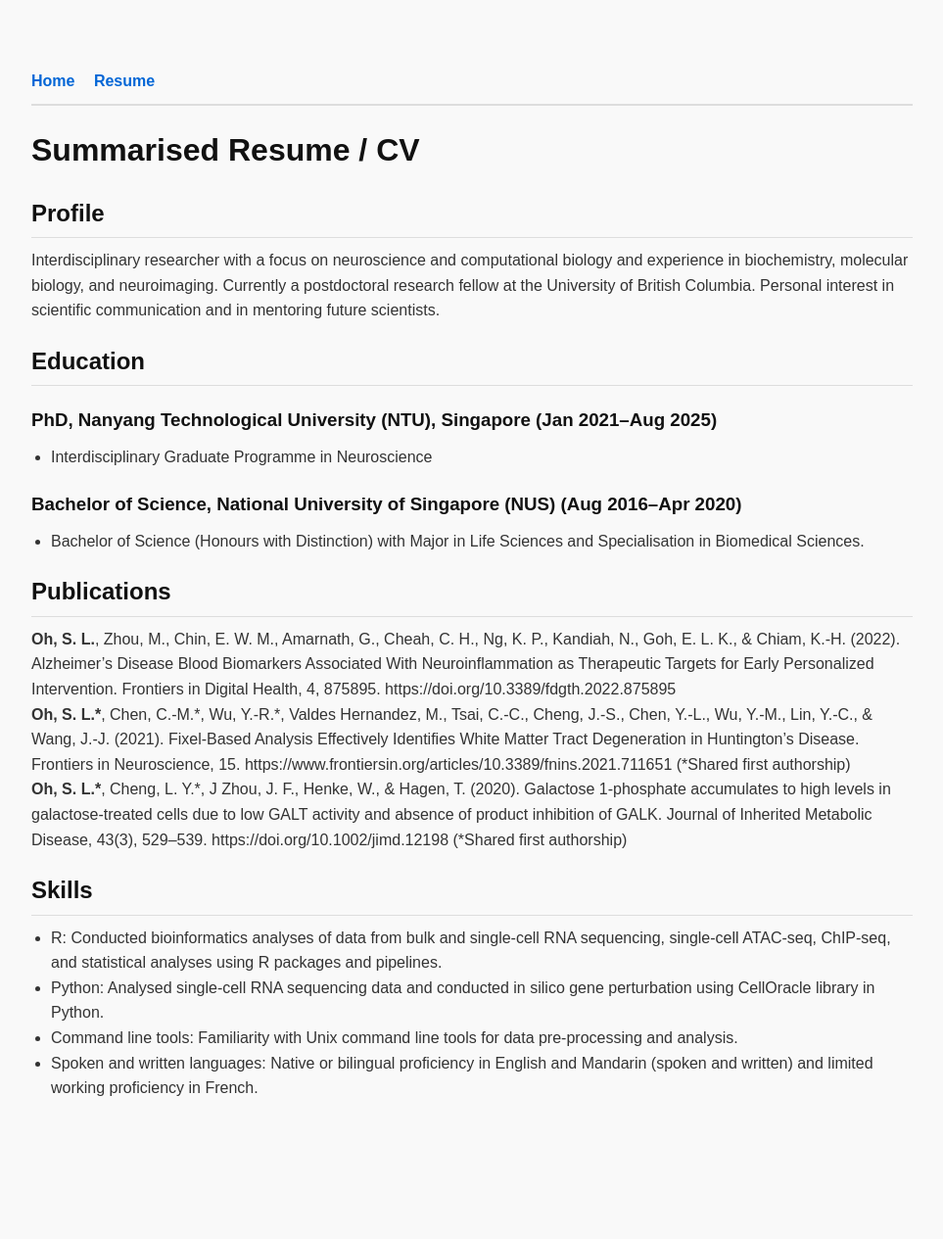
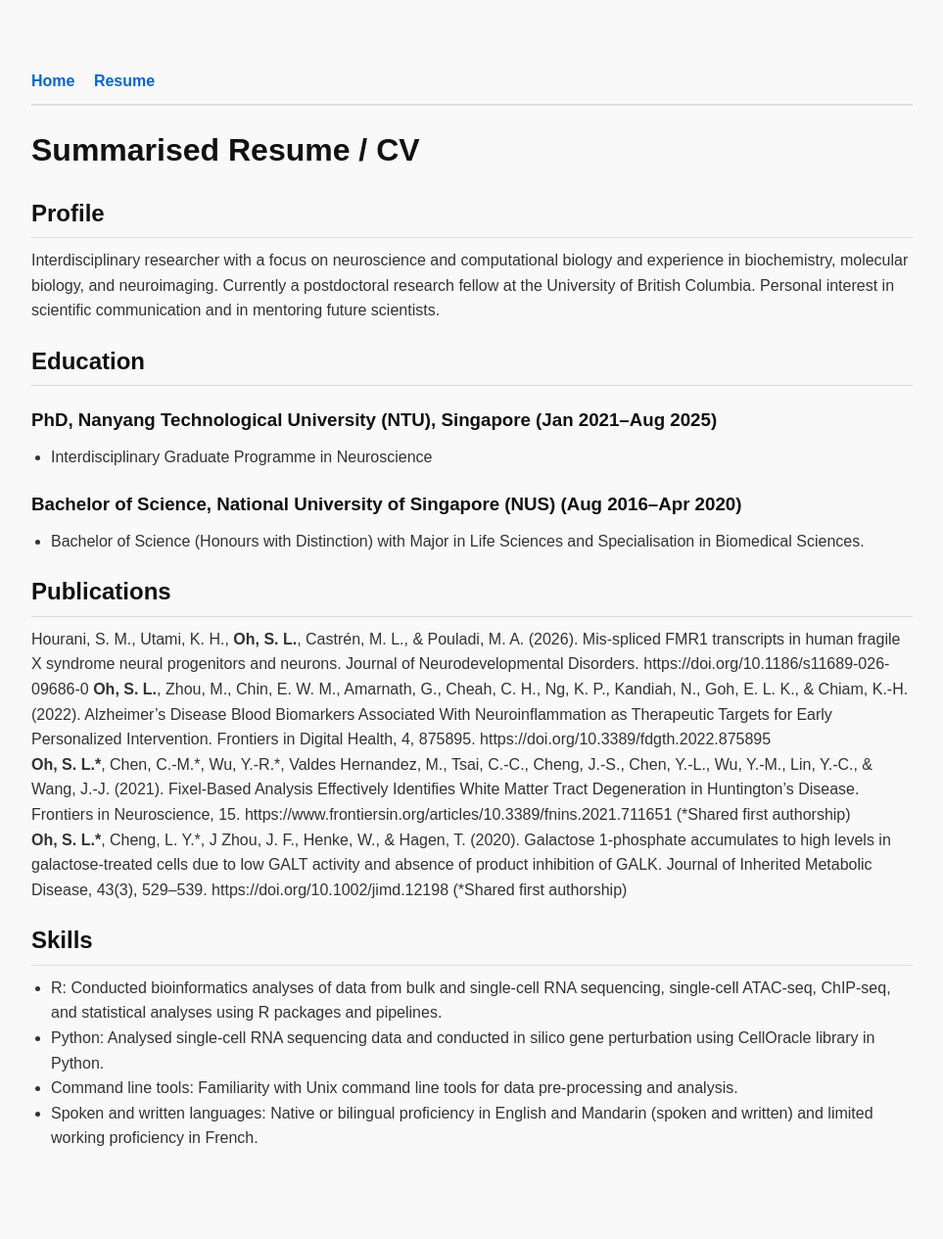
Before and after one commit to ohsherli/ohsherli.github.io, a Jekyll site: the page built from resume.md, in a window 1280 px wide. Shown: the whole page at 98% size, without its empty margins (38-1001 px from the left). Built offline with Jekyll 4.4.1, drawn with Linux system fonts in a browser that asks for light colours; our own code applies the rules of GitHub Pages for plain Markdown files; before the commit the page ends 1214 px from its top, so only the background shows below that.

Commit message:
Update resume.md

```diff
--- a/resume.md
+++ b/resume.md
@@ -11,6 +11,7 @@ Interdisciplinary researcher with a focus on neuroscience and  computational bio
 * Bachelor of Science (Honours with Distinction) with Major in Life Sciences and Specialisation in Biomedical Sciences.
 
 ## Publications
+Hourani, S. M., Utami, K. H., **Oh, S. L.**, Castrén, M. L., & Pouladi, M. A. (2026). Mis-spliced FMR1 transcripts in human fragile X syndrome neural progenitors and neurons. Journal of Neurodevelopmental Disorders. https://doi.org/10.1186/s11689-026-09686-0
 **Oh, S. L.**, Zhou, M., Chin, E. W. M., Amarnath, G., Cheah, C. H., Ng, K. P., Kandiah, N., Goh, E. L. K., & Chiam, K.-H. (2022). Alzheimer’s Disease Blood Biomarkers Associated With Neuroinflammation as Therapeutic Targets for Early Personalized Intervention. Frontiers in Digital Health, 4, 875895. https://doi.org/10.3389/fdgth.2022.875895 <br>
 **Oh, S. L.\***, Chen, C.-M.\*, Wu, Y.-R.\*, Valdes Hernandez, M., Tsai, C.-C., Cheng, J.-S., Chen, Y.-L., Wu, Y.-M., Lin, Y.-C., & Wang, J.-J. (2021). Fixel-Based Analysis Effectively Identifies White Matter Tract Degeneration in Huntington’s Disease. Frontiers in Neuroscience, 15. https://www.frontiersin.org/articles/10.3389/fnins.2021.711651 (\*Shared first authorship) <br>
 **Oh, S. L.\***, Cheng, L. Y.\*, J Zhou, J. F., Henke, W., & Hagen, T. (2020). Galactose 1-phosphate accumulates to high levels in galactose-treated cells due to low GALT activity and absence of product inhibition of GALK. Journal of Inherited Metabolic Disease, 43(3), 529–539. https://doi.org/10.1002/jimd.12198 (\*Shared first authorship)
```
